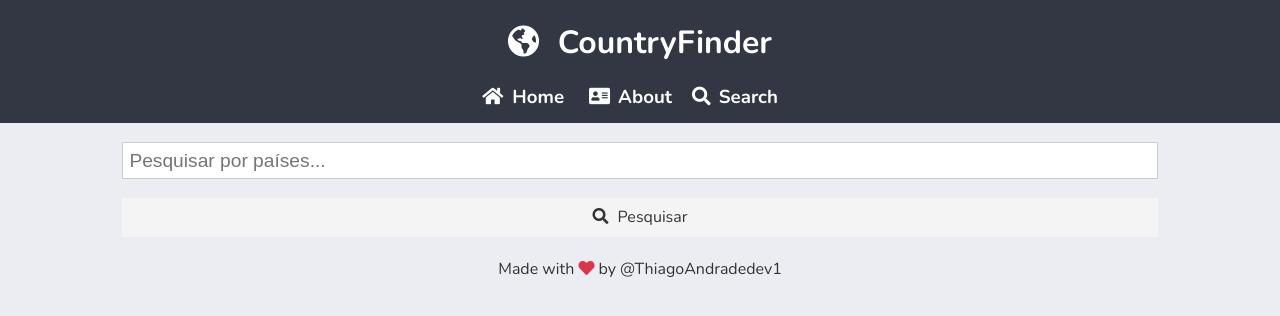
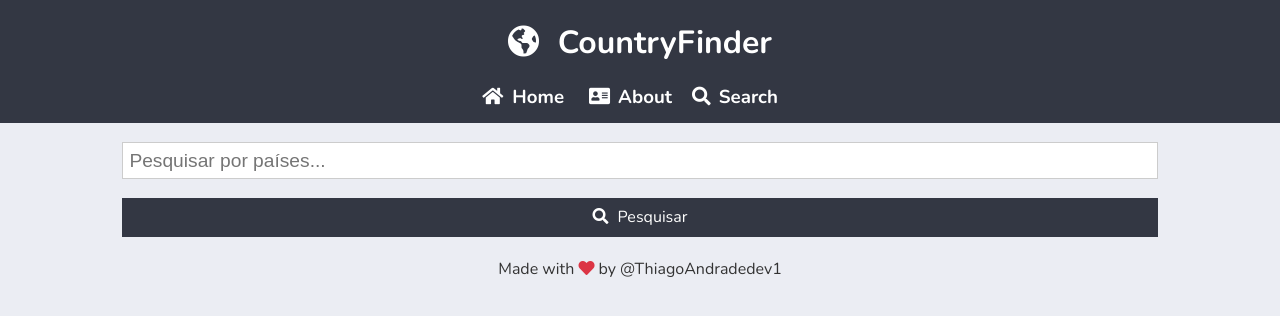
Before and after one commit to ThiagoAndradedev1/CountryFinder, a React (Create React App) app: page /search in a window 1280 px wide. Shown: the top 316 px of the page. Built offline with nearby package versions, Linux system fonts and the light colour scheme.

Commit message:
Adicionando novos estilos ao css

```diff
--- a/src/App.css
+++ b/src/App.css
@@ -435,6 +435,11 @@ button[disabled] {
   opacity: 0.8;
 }
 
+.btn-dark-blue {
+  background-color: #333743;
+  color: white;
+}
+
 .bg-light,
 .badge-light {
   border: #ccc solid 1px;
@@ -585,3 +590,16 @@ table th {
     justify-content: center;
   }
 }
+
+.fade-in {
+  animation: fadeInAnimation ease 2s;
+}
+
+@keyframes fadeInAnimation {
+  0% {
+    opacity: 0;
+  }
+  100% {
+    opacity: 1;
+  }
+}
```
